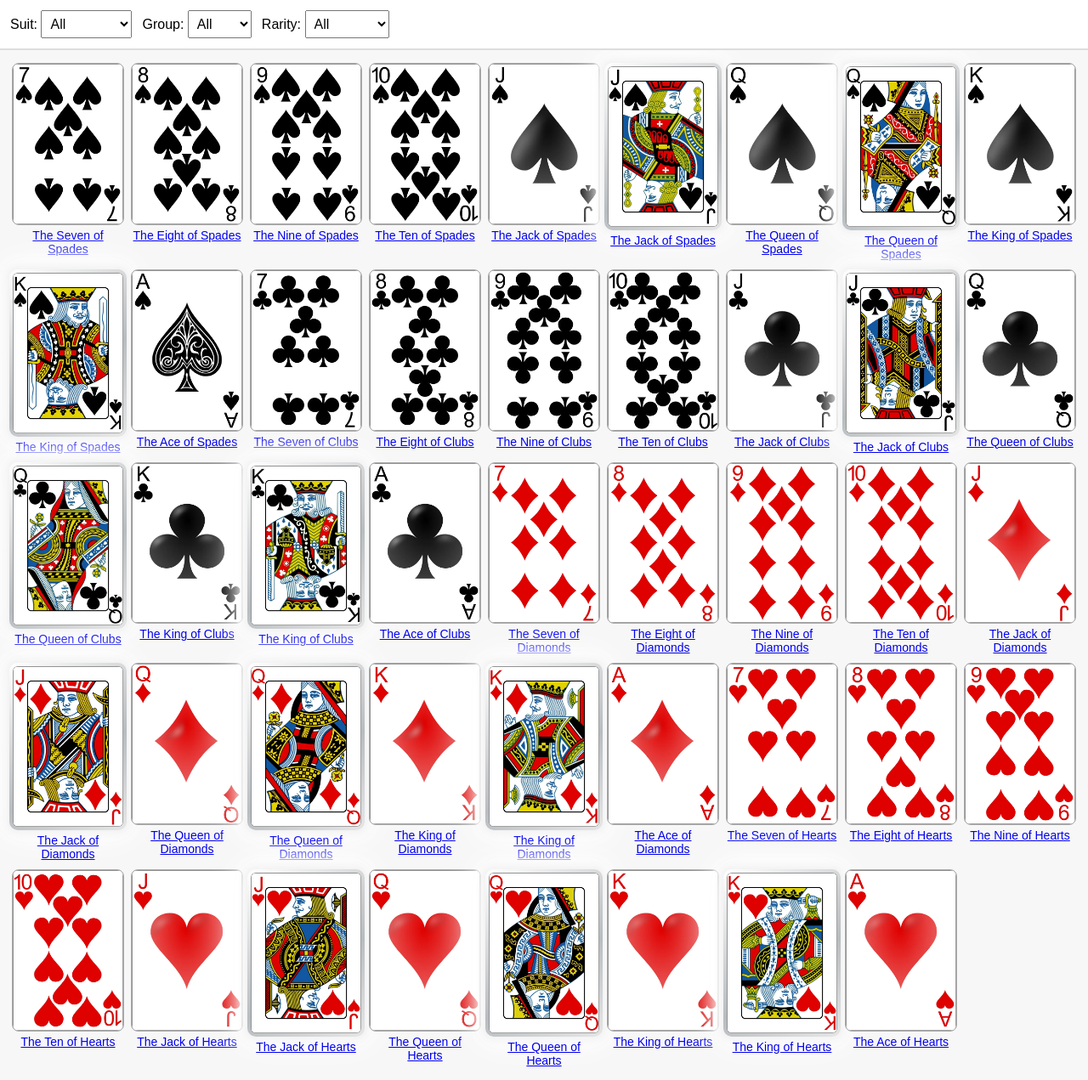
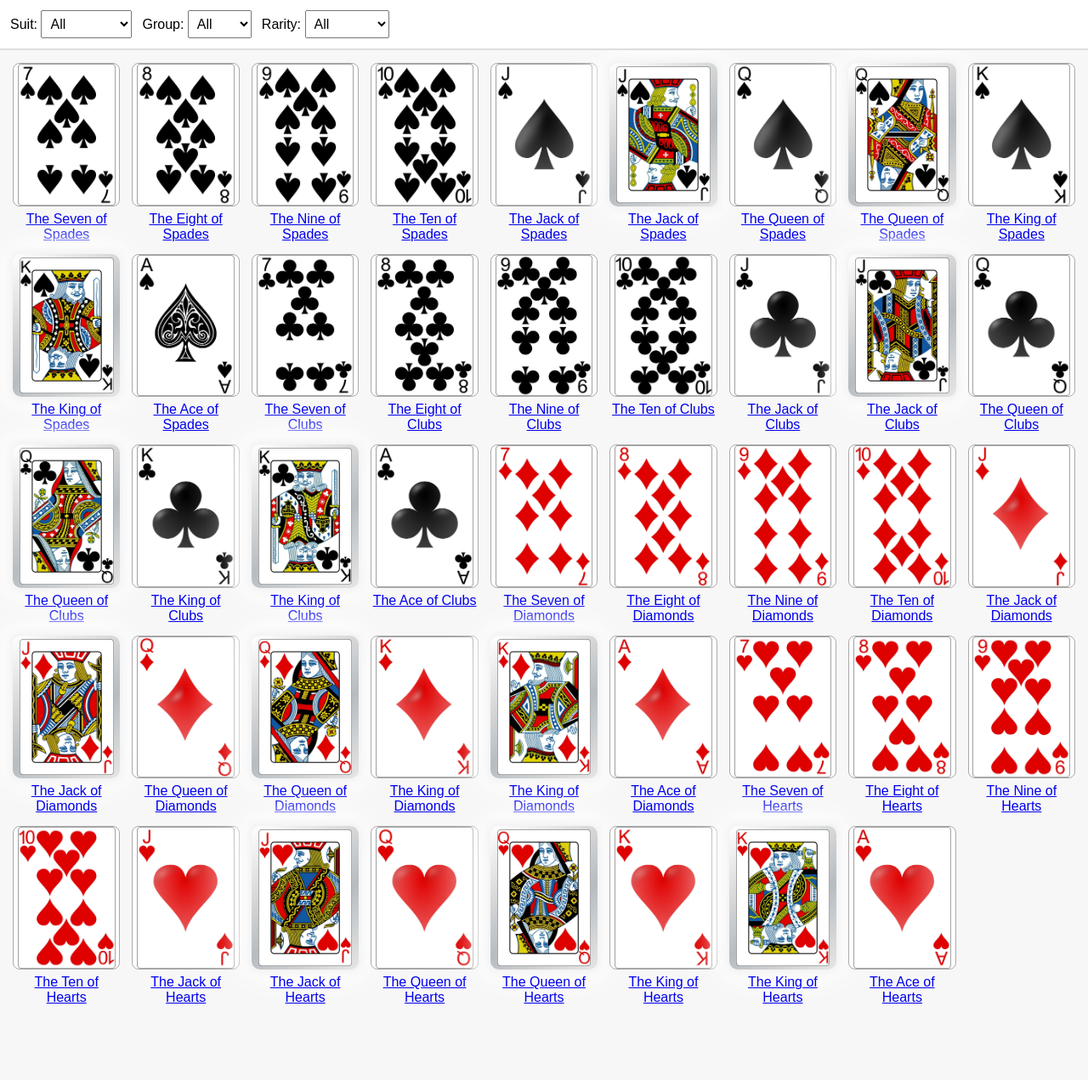
Before and after one commit to tinkerscript/card-folder, a Jekyll site: the page built from index.html, in a window 1280 px wide and 1271 px high. Shown: the whole window at 85% size. Built offline with Jekyll 4.4.1, drawn with Linux system fonts in a browser that asks for light colours.

Commit message:
Glimmering padding-marging

```diff
--- a/index.html
+++ b/index.html
@@ -14,37 +14,22 @@ permalink: /
 body { margin:0; font-family:Arial; background:#f7f7f7 }
 .filter-bar { background:white; padding:12px; display:flex; gap:12px; flex-wrap:wrap; border-bottom:2px solid #ddd; position:sticky; top:0 }
 select { padding:6px; font-size:16px }
- .cards { display:grid; grid-template-columns:repeat(auto-fit,minmax(120px,1fr)); padding:15px; gap:10px }
- .card { display:flex; flex-direction:column; align-items:center; gap:4px; font-size:14px; text-align:center; cursor:pointer }
- .card img { width:100%; border-radius:8px; border:1px solid #aaa; background:white }
+.cards { display:grid; grid-template-columns:repeat(auto-fit,minmax(120px,1fr)); padding:15px; gap:14px; align-items:start }
+.card { display:flex; flex-direction:column; align-items:center; gap:6px; text-align:center }
+.card img { width:100%; border-radius:8px; border:1px solid #aaa; background:white; box-sizing:border-box; aspect-ratio:3/4; object-fit:contain }
 .card.rare img {
-  border: 4px solid transparent;
-  border-radius: 10px;
-  background:
-    linear-gradient(145deg, #ffffff 0%, #cfd1d3 40%, #b7bcc0 60%, #e6e6e6 100%)
-    border-box;
-  box-shadow:
-    0 0 6px 2px rgba(220,220,220,0.7),
-    0 0 18px 4px rgba(240,240,240,0.9),
-    0 0 26px 8px rgba(255,255,255,1);
-  animation: silverPulse 2s ease-in-out infinite alternate;
+  border:4px solid transparent;
+  border-radius:10px;
+  background:linear-gradient(145deg,#ffffff 0%,#cfd1d3 40%,#b7bcc0 60%,#e6e6e6 100%) border-box;
+  box-shadow:0 0 6px 2px rgba(220,220,220,0.7),0 0 18px 4px rgba(240,240,240,0.9),0 0 26px 8px rgba(255,255,255,1);
+  animation:silverPulse 2s ease-in-out infinite alternate;
+  box-sizing:border-box;
 }
-
 @keyframes silverPulse {
-  from {
-    box-shadow:
-      0 0 4px 1px rgba(200,200,200,0.6),
-      0 0 12px 3px rgba(230,230,230,0.7),
-      0 0 16px 6px rgba(255,255,255,0.8);
+  from { box-shadow:0 0 4px 1px rgba(200,200,200,0.6),0 0 12px 3px rgba(230,230,230,0.7),0 0 16px 6px rgba(255,255,255,0.8) }
+  to { box-shadow:0 0 10px 3px rgba(240,240,240,1),0 0 26px 6px rgba(255,255,255,1),0 0 40px 10px rgba(255,255,255,1) }
 }
-  to {
-    box-shadow:
-      0 0 10px 3px rgba(240,240,240,1),
-      0 0 26px 6px rgba(255,255,255,1),
-      0 0 40px 10px rgba(255,255,255,1);
-  }
-}
- #viewerOverlay { position:fixed; inset:0; background:rgba(0,0,0,0.85); display:none; justify-content:center; align-items:center; z-index:9999 }
+#viewerOverlay { position:fixed; inset:0; display:none; justify-content:center; align-items:center; background:rgba(0,0,0,0.85); z-index:9999 }
 #viewerOverlay img { max-width:90vw; max-height:90vh; border-radius:10px }
 #viewerClose { position:fixed; right:20px; top:10px; font-size:42px; font-weight:bold; color:white; cursor:pointer }
 </style>
@@ -53,7 +38,6 @@ permalink: /
 <body>
 
 <div class="filter-bar">
-
 <label>Suit:
 <select id="suitFilter">
 <option value="">All</option>
@@ -80,7 +64,6 @@ permalink: /
 {% endfor %}
 </select>
 </label>
-
 </div>
 
 <div id="cards" class="cards"></div>
```
Also changed, not shown: other parts of index.html (+6 -13 lines). Lines whose indentation alone changed are shown as unchanged.
